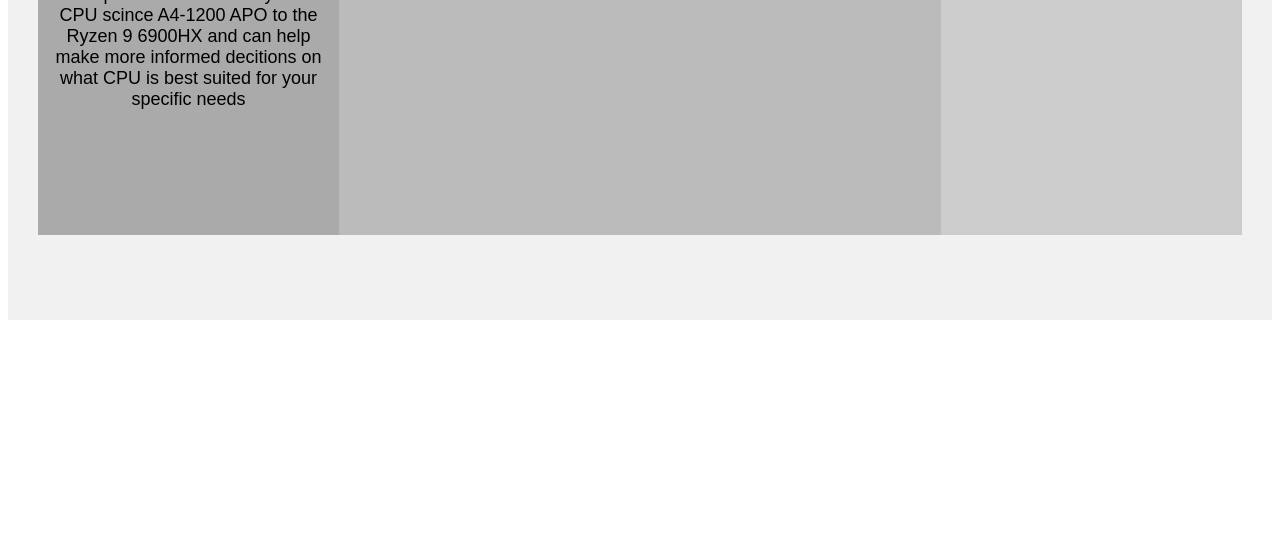
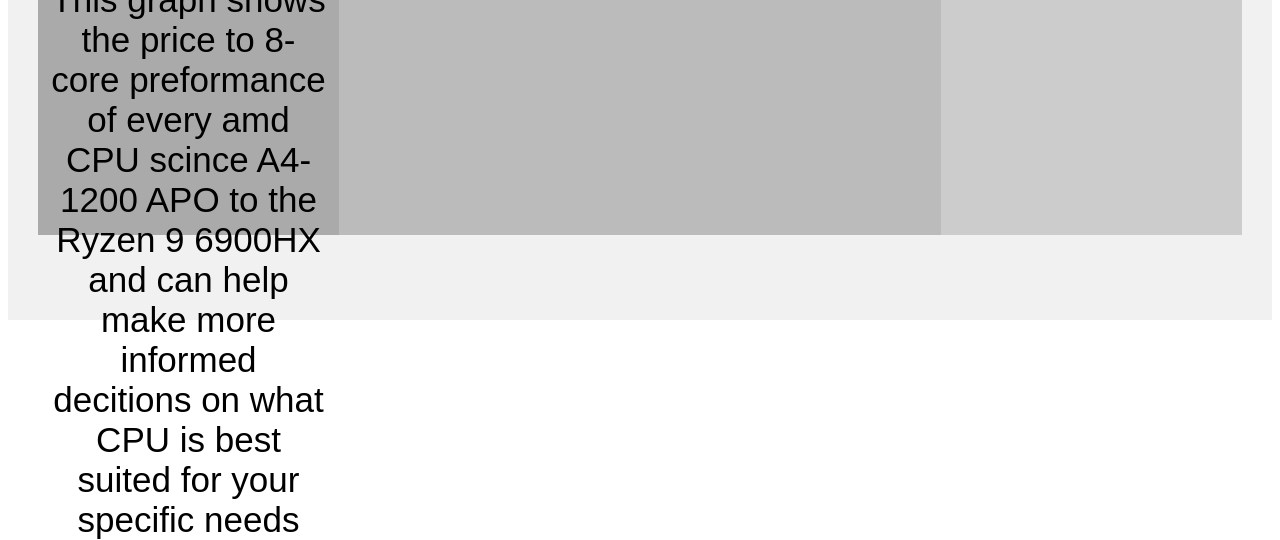
Before and after one commit to imacube1/CPU-Infomation, a plain HTML site: page index.html in a window 1280 px wide. Shown: the part 381-921 px from the top of the page. Before the commit the page ends 800 px from the top, so only its background shows below. Drawn offline with Linux system fonts and the light colour scheme.

Commit message:
Update index.html

```diff
--- a/index.html
+++ b/index.html
@@ -23,7 +23,7 @@ body {
 
 /* Create three unequal columns that floats next to each other */
 .column {
-  font-size: 18px;
+  font-size: 35px;
   float: left;
   padding: 10px;
   height: 300px; /* Should be removed. Only for demonstration */
```
